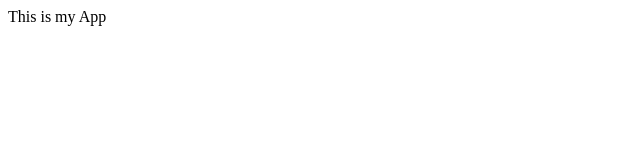
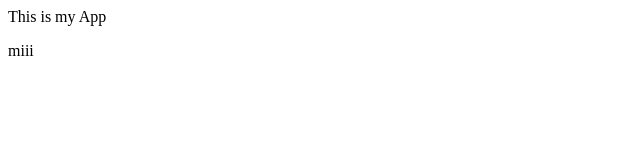
Before and after one commit to ROOPA-YY/mca-css-html, a plain HTML site: page index.html in a window 1280 px wide. Shown: the full height of the page, 0-640 px from the left. Drawn offline with Linux system fonts and the light colour scheme.

Commit message:
Update index.html

```diff
--- a/index.html
+++ b/index.html
@@ -4,5 +4,6 @@
     </head>
     <body>
        <p>This is my App</p>
+        <span>miii</span>
     </body>
 </html>
```
